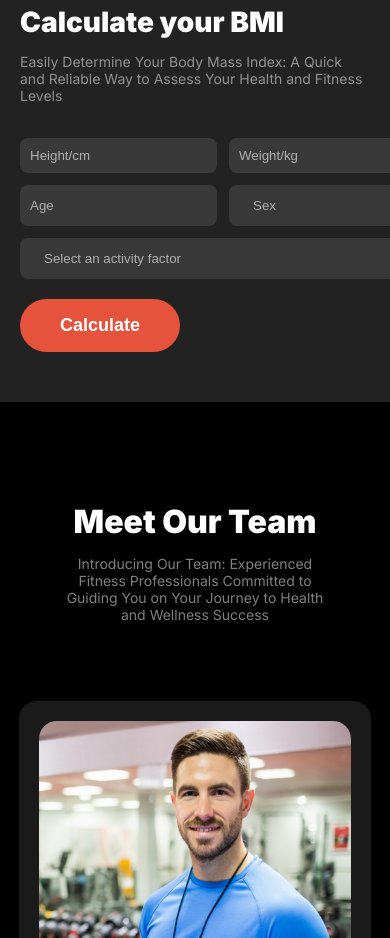
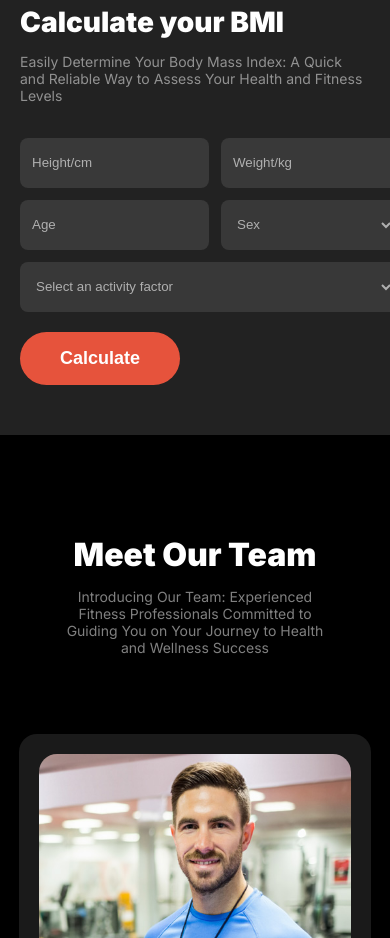
Before and after one commit to isagi299/Assignment-2, a plain HTML site: page index.html in a window 390 px wide. Shown: the part 4140-5078 px from the top of the page. Drawn offline with Linux system fonts and the light colour scheme.

Commit message:
bmi calculator fixed

```diff
--- a/styles/style.css
+++ b/styles/style.css
@@ -457,7 +457,10 @@ select {
     border-radius: 8px;
     border: none;
     background: rgba(255, 255, 255, 0.1);
-    padding: 12px 20px;
+
+    padding-left: 12px;
+    min-height: 50px;
+
 }
 
 select {
@@ -788,9 +791,6 @@ footer .started1 ul li {
         width: 350px;
         margin-top: 0px;
     }
-    input {
-        padding: 10px !important;
-    }
 
     .bmi-chart h3 {
         margin-bottom: 20px;
```
